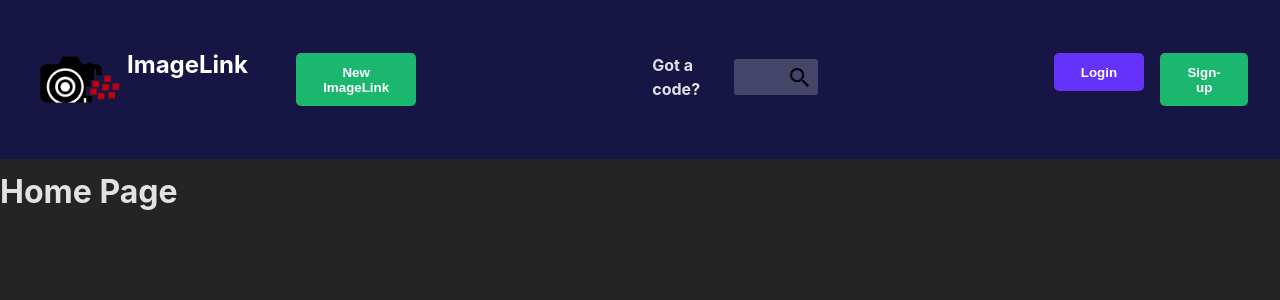
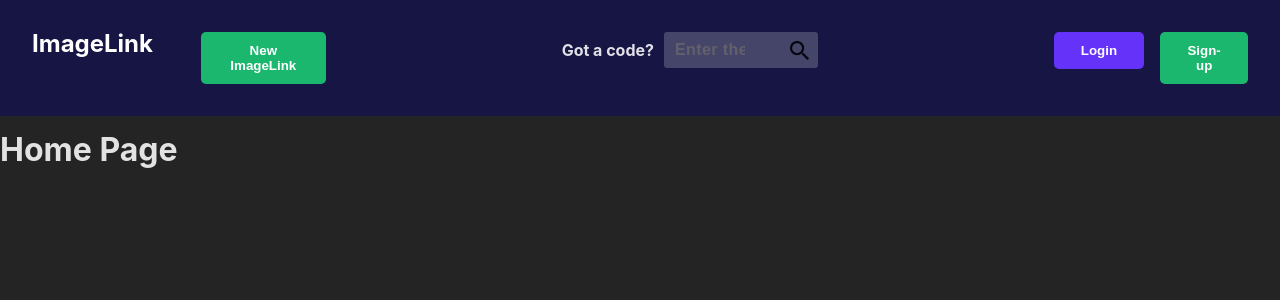
Before and after one commit to jonangeles-sanchez/Image-Link, a React (Create React App) app in the folder frontend/: page / in a window 1280 px wide. Shown: the top 300 px of the page. Built offline with nearby package versions, Linux system fonts and the light colour scheme.

Commit message:
Remove image logo

```diff
--- a/frontend/src/components/MainNavigation.js
+++ b/frontend/src/components/MainNavigation.js
@@ -8,7 +8,6 @@ function MainNavigation() {
   return (
     <header className={classes.header}>
       <nav>
-        <img src={cam} alt="logo" height={95} width={110} />
         <ul className={classes.list}>
           <li>
             <b className={classes.name}>ImageLink</b>
```
